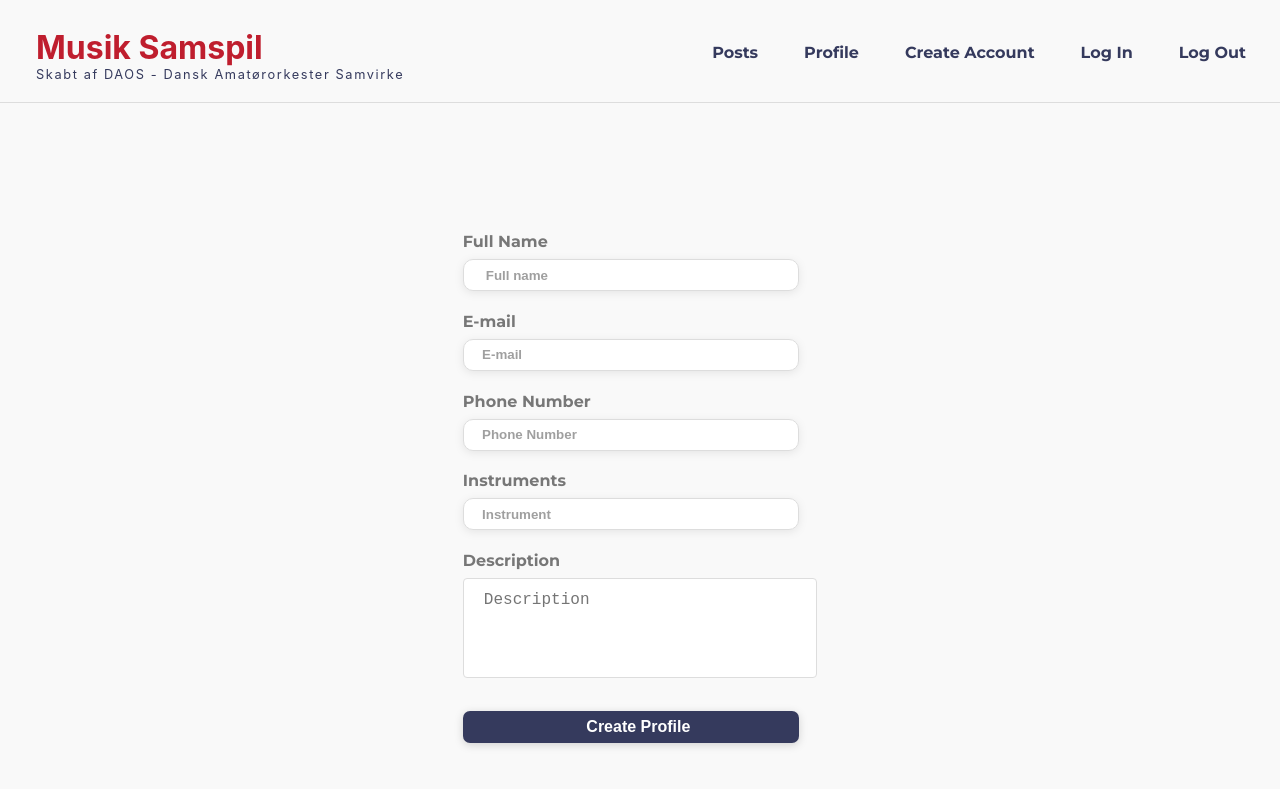
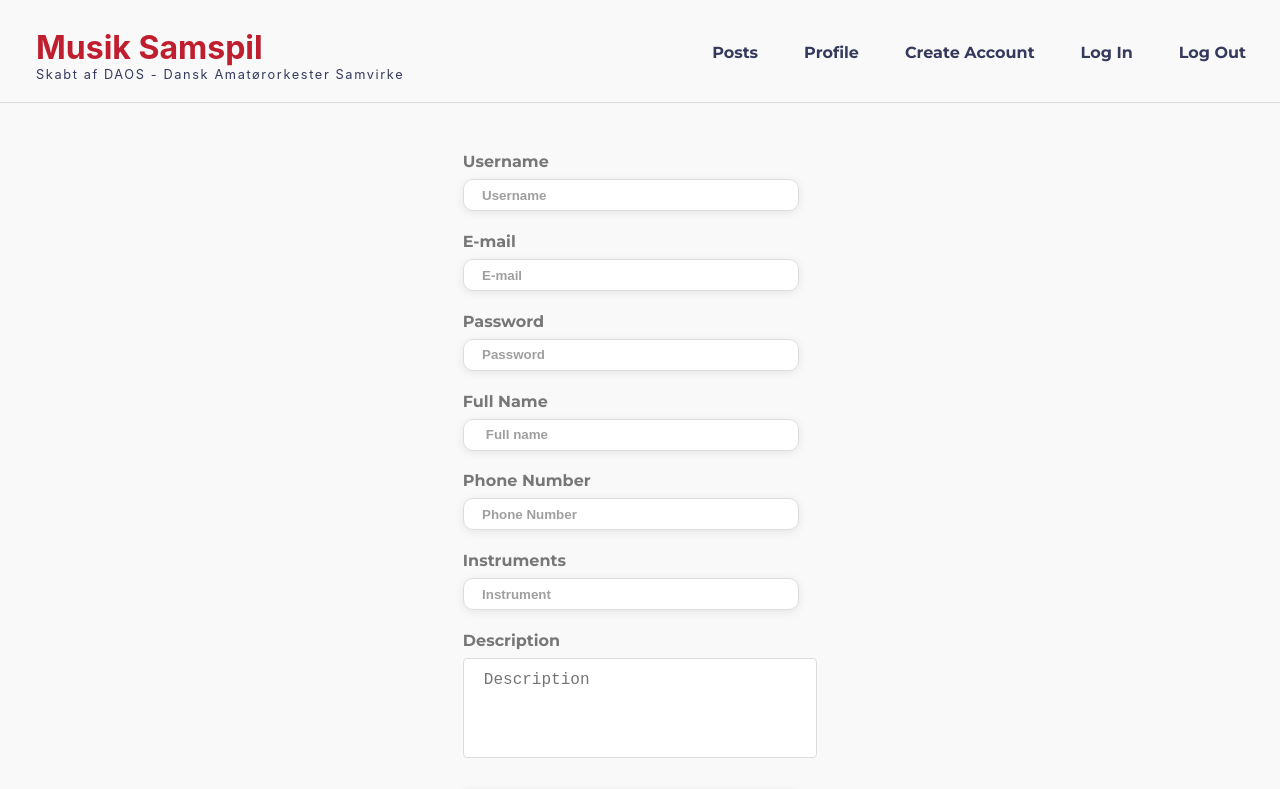
Before and after one commit to BiancaLSO/Tutti-ui, a React (Create React App) app: page /musician in a window 1280 px wide. Shown: the top 789 px of the page. Built offline with nearby package versions, Linux system fonts and the light colour scheme.

Commit message:
Added missing inputs & PUT req

```diff
--- a/package.json
+++ b/package.json
@@ -16,7 +16,7 @@
     "web-vitals": "^2.1.4"
   },
   "scripts": {
-    "start": "PORT=3005 react-scripts start",
+    "start": "set PORT=3005 && react-scripts start",
     "build": "react-scripts build",
     "test": "react-scripts test",
     "eject": "react-scripts eject"
--- a/src/components/MusicianProfile.jsx
+++ b/src/components/MusicianProfile.jsx
@@ -4,16 +4,19 @@ import Footer from "./shared/Footer";
 import { useState } from "react";
 
 export default function MusicianProfile() {
+  const [username, setUsername] = useState("");
+  const [email, setEmail] = useState("");
+  const [password, setPassword] = useState("");
   const [fullName, setFullName] = useState("");
-  const [email, setEmail] = useState("");
   const [phoneNo, setPhoneNo] = useState("");
   const [instrument, setInstrument] = useState("");
   const [description, setDescription] = useState("");
-  const [ensmebles] = useState([]);
-  const [posts] = useState([]);
+  const [ensembles] = useState([]);
 
+  const onUsernameChange = (e) => setUsername(e.target.value);
+  const onEmailChange = (e) => setEmail(e.target.value);
+  const onPasswordChange = (e) => setPassword(e.target.value);
   const onNameChange = (e) => setFullName(e.target.value);
-  const onEmailChange = (e) => setEmail(e.target.value);
   const onPhoneNoChange = (e) => setPhoneNo(e.target.value);
   const onInstrumentChange = (e) => setInstrument(e.target.value);
   const onDescriptionChange = (e) => setDescription(e.target.value);
@@ -22,31 +25,40 @@ export default function MusicianProfile() {
     return localStorage.getItem("token");
   };
 
+  const getId = () => {
+    return localStorage.getItem("id");
+  };
+
   const clearForm = () => {
+    setUsername("");
+    setEmail("");
+    setPassword("");
     setFullName("");
-    setEmail("");
     setPhoneNo("");
     setInstrument("");
     setDescription("");
   };
 
-  const handleSubmit = (e) => {
+  const handleUpdate = (e) => {
     e.preventDefault();
 
-    const tokenFromStorage = getToken().replace(/^"(.*)"$/, '$1');
-    console.log(tokenFromStorage);
+    const tokenFromStorage = getToken().replace(/^"(.*)"$/, "$1");
+
+    const idFromStorage = getId();
 
     const data = {
+      username,
+      email,
+      password,
       fullName,
-      email,
       phoneNo,
       instrument,
       description,
-      ensmebles,
-      posts,
+      ensembles,
     };
+
     const requestOptions = {
-      method: "POST",
+      method: "PUT",
       headers: {
         "Content-Type": "application/json",
         Authorization: `Bearer ${tokenFromStorage}`,
@@ -55,10 +67,7 @@ export default function MusicianProfile() {
       body: JSON.stringify(data),
     };
 
-    // Check if token beares gets passed in headers
-    console.log(requestOptions);
-
-    fetch("http://localhost:3000/musicians", requestOptions)
+    fetch("http://localhost:3000/musicians/" + idFromStorage, requestOptions)
       .then((response) => response.json())
       .then((res) => console.log(res));
 
@@ -70,15 +79,15 @@ export default function MusicianProfile() {
       <Navigation></Navigation>
       {/* <h2 st>Create a profile</h2> */}
       <div className={styles.center}>
-      <form className={styles} onSubmit={handleSubmit}>
+        <form className={styles} onSubmit={handleUpdate}>
           <label>
-          Full Name
+            Username
             <input
               type="text"
-            placeholder=" Full name"
-            name="name"
-            value={fullName}
-            onChange={onNameChange}
+              placeholder="Username"
+              name="username"
+              value={username}
+              onChange={onUsernameChange}
             />
           </label>
 
@@ -90,6 +99,28 @@ export default function MusicianProfile() {
               name="email"
               value={email}
               onChange={onEmailChange}
+            />
+          </label>
+
+          <label>
+            Password
+            <input
+              type="password"
+              placeholder="Password"
+              name="password"
+              value={password}
+              onChange={onPasswordChange}
+            />
+          </label>
+
+          <label>
+            Full Name
+            <input
+              type="text"
+              placeholder=" Full name"
+              name="name"
+              value={fullName}
+              onChange={onNameChange}
             />
           </label>
 
@@ -125,7 +156,7 @@ export default function MusicianProfile() {
             />
           </label>
 
-        <input type="submit" value="Create Profile" />
+          <input type="submit" value="Update Profile" />
         </form>
       </div>
       <Footer></Footer>
--- /dev/null
+++ b/src/components/shared/PostCard.jsx
@@ -0,0 +1,63 @@
+import { useState, useEffect } from "react";
+import style from "./PostCard.module.css";
+
+export default function PostCard() {
+
+const [posts, setPosts] = useState([]);
+  const [isLoading, setIsLoading] = useState(true);
+
+  useEffect(() => {
+    setIsLoading(true);
+    fetch("http://localhost:3000/ensembles")
+      .then((response) => {
+        return response.json();
+      })
+      .then((data) => {
+        const posts = [];
+
+        for (const key in data) {
+          const post = {
+            id: key,
+            ...data[key],
+          };
+
+          posts.push(post);
+        }
+        setIsLoading(false);
+        setPosts(posts);
+      });
+  }, [setPosts]);
+
+  if (isLoading) {
+    return (
+      <section>
+        <p>Loading...</p>
+      </section>
+    );
+  }
+
+
+    return (
+        <>
+        {posts.map((post, index) => {
+            return (
+
+            <div className={style.card}>
+              <div key={index}>
+                {/* <h2>{post.id}</h2> */}
+                <h1 className={style.title}>{post.name}</h1>
+                <p className={style.desc}>{post.description}</p>
+                <p> <b>&#127925; {post.activeMusicians}</b></p>
+                <div className={style.spans}>
+                <span> {post.practiceFrequency}</span>
+                <span> 📍 {post.genre}</span>
+                </div>
+              </div>
+              </div>
+
+            );
+          })}
+          </>
+    )
+
+}
```
Also changed, not shown: src/components/Home.jsx (+3 -5 lines). Lines whose indentation alone changed are shown as unchanged.
